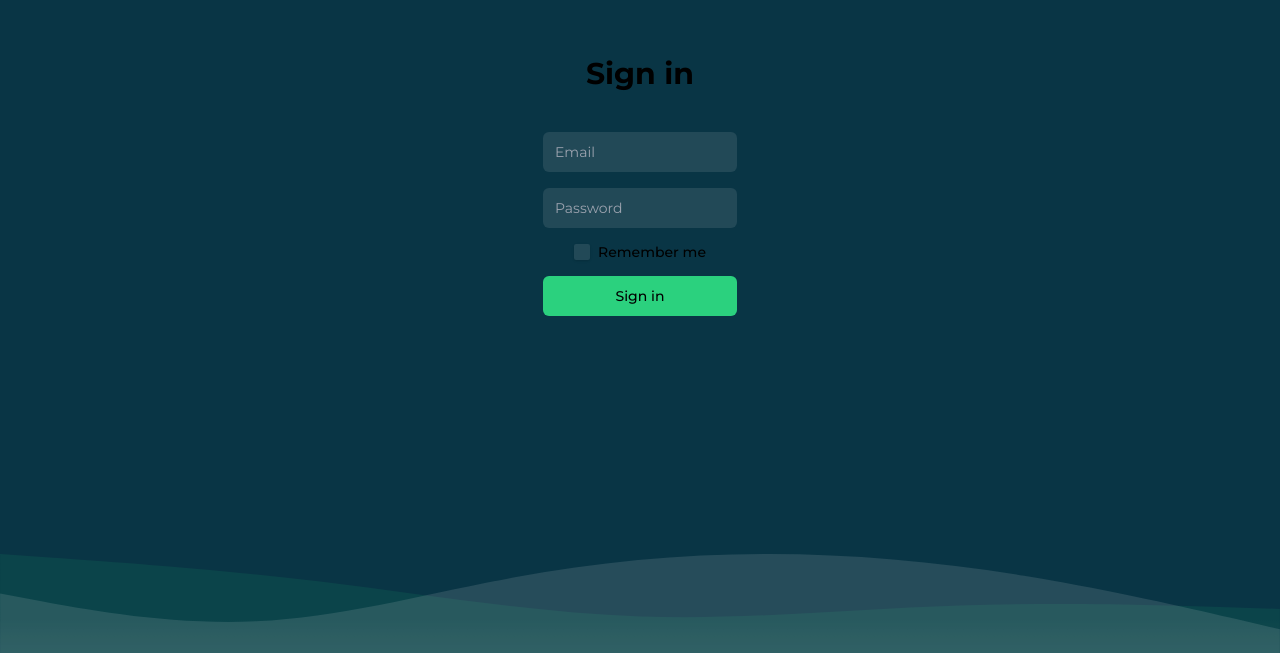
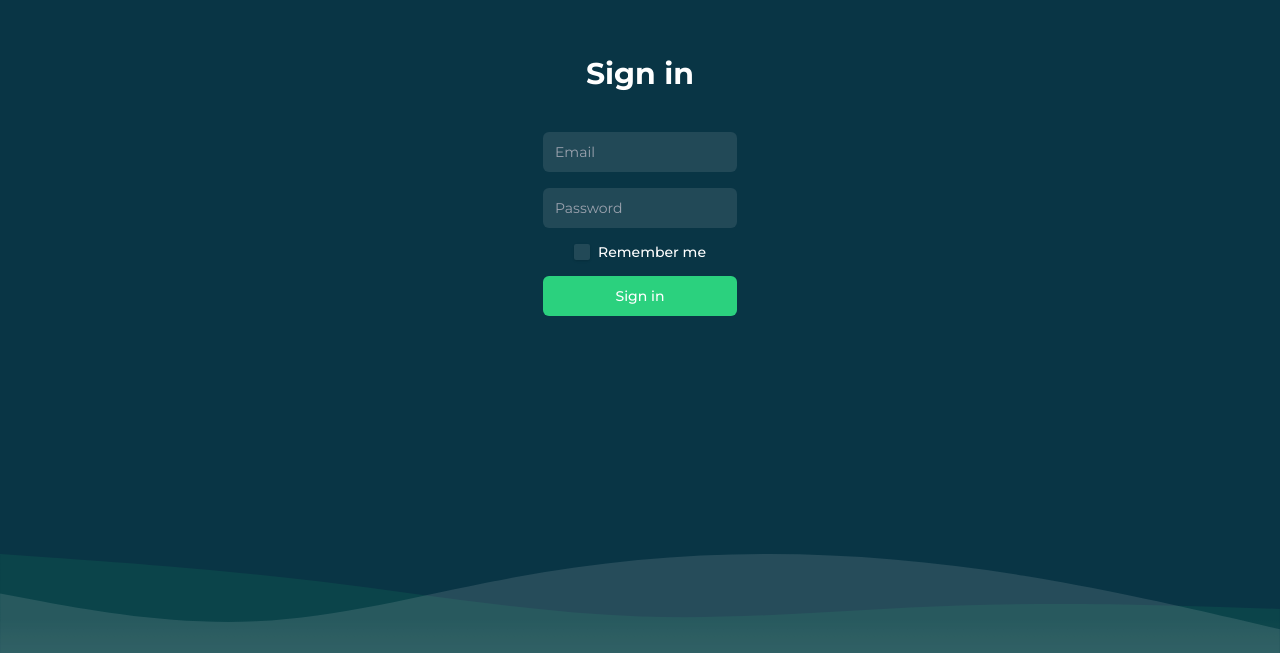
Before and after one commit to Younggregs/tactical_movies, a Next.js app: page /login in a window 1280 px wide. Shown: the part 182-835 px from the top of the page. Built offline with nearby package versions, Linux system fonts and the light colour scheme.

Commit message:
Update text color

```diff
--- a/app/layout.tsx
+++ b/app/layout.tsx
@@ -18,7 +18,9 @@ export default function RootLayout({
 }) {
   return (
     <html lang="en">
-      <body className={`${montserrat.className} bg-background-color`}>
+      <body
+        className={`${montserrat.className} text-white bg-background-color`}
+      >
         {children}
       </body>
     </html>
```
